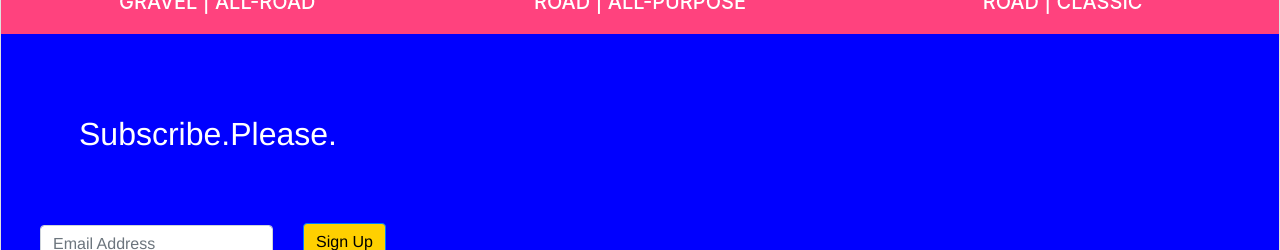
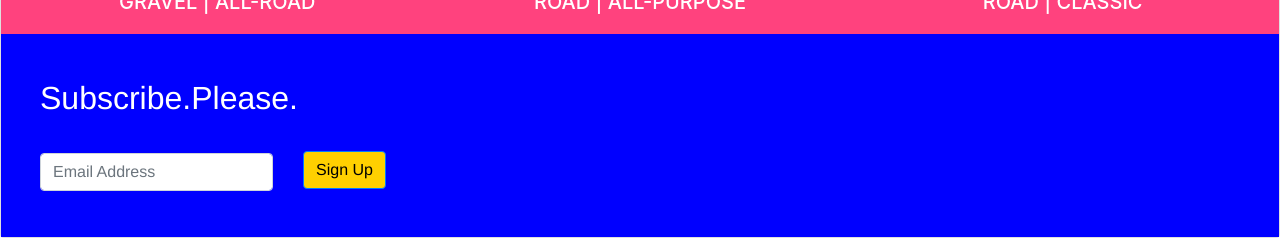
Before and after one commit to jpcas/myappmockup, a React (Create React App) app: page / in a window 1280 px wide. Shown: the part 1793-2043 px from the top of the page. Built offline with nearby package versions, Linux system fonts and the light colour scheme.

Commit message:
Centering the text

```diff
--- a/src/App.css
+++ b/src/App.css
@@ -118,7 +118,7 @@
   padding: 20px;
 }
 
-.sign-up {
+.subscribe-card {
   background: blue;
   padding: 36px 39px;
   box-sizing: content-box;
@@ -138,3 +138,9 @@
   color: #000 !important;
 
 }
+
+/* .subscribe {
+  display: flex;
+  align-items: end;
+  padding: 50px;
+} */
--- a/src/pages/HomePage.js
+++ b/src/pages/HomePage.js
@@ -73,8 +73,8 @@ function HomePage() {
     </Col>
   </Row>
 </Card.Body>
-<Card.Body className="sign-up">
-    <Card.Text className="sign-up">Subscribe.Please. </Card.Text>
+<Card.Body className="subscribe-card">
+    <Card.Text className="subscribe">Subscribe.Please. </Card.Text>
     <Form>
   <Form.Row className="align-items-center">
     <Col xs="auto">
```
